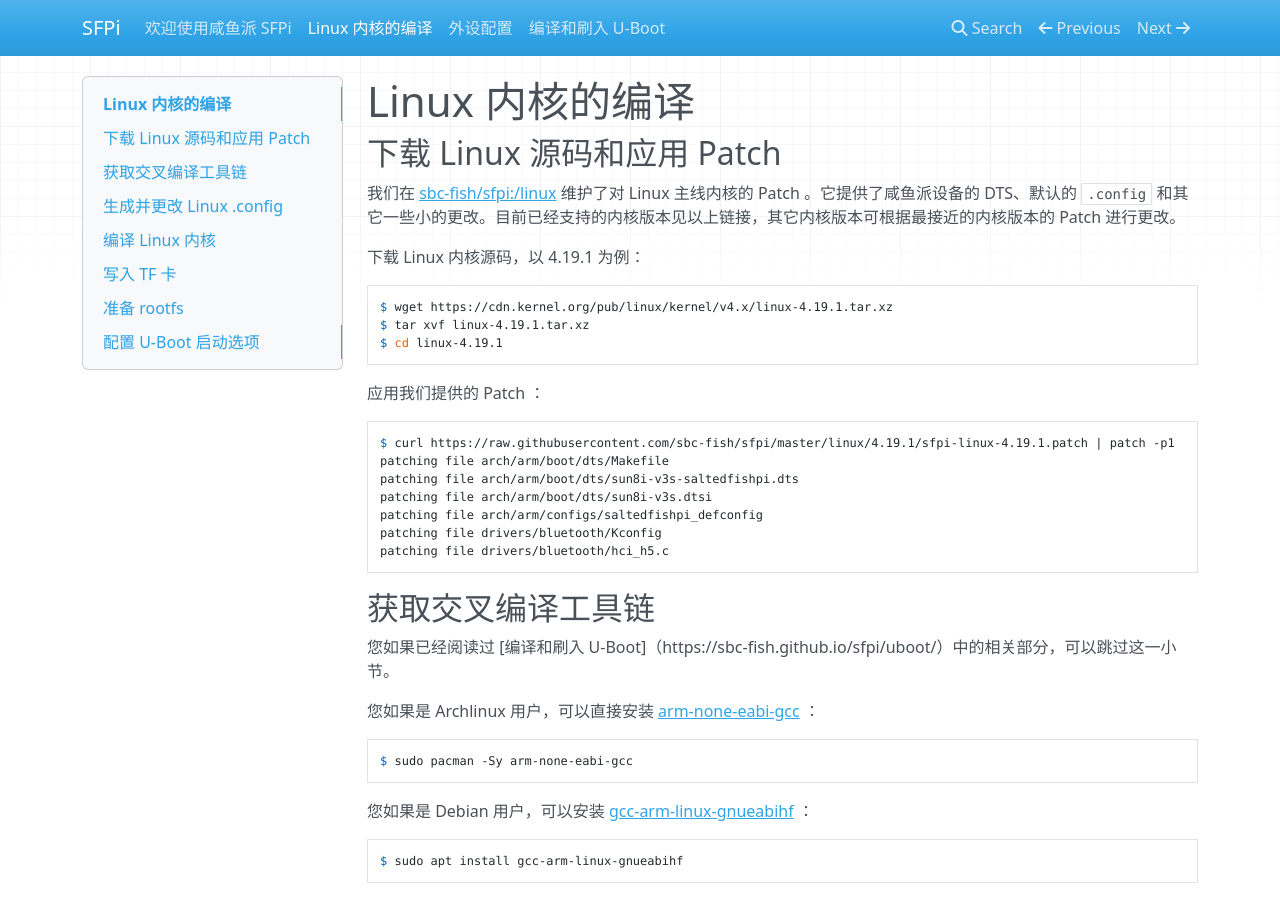
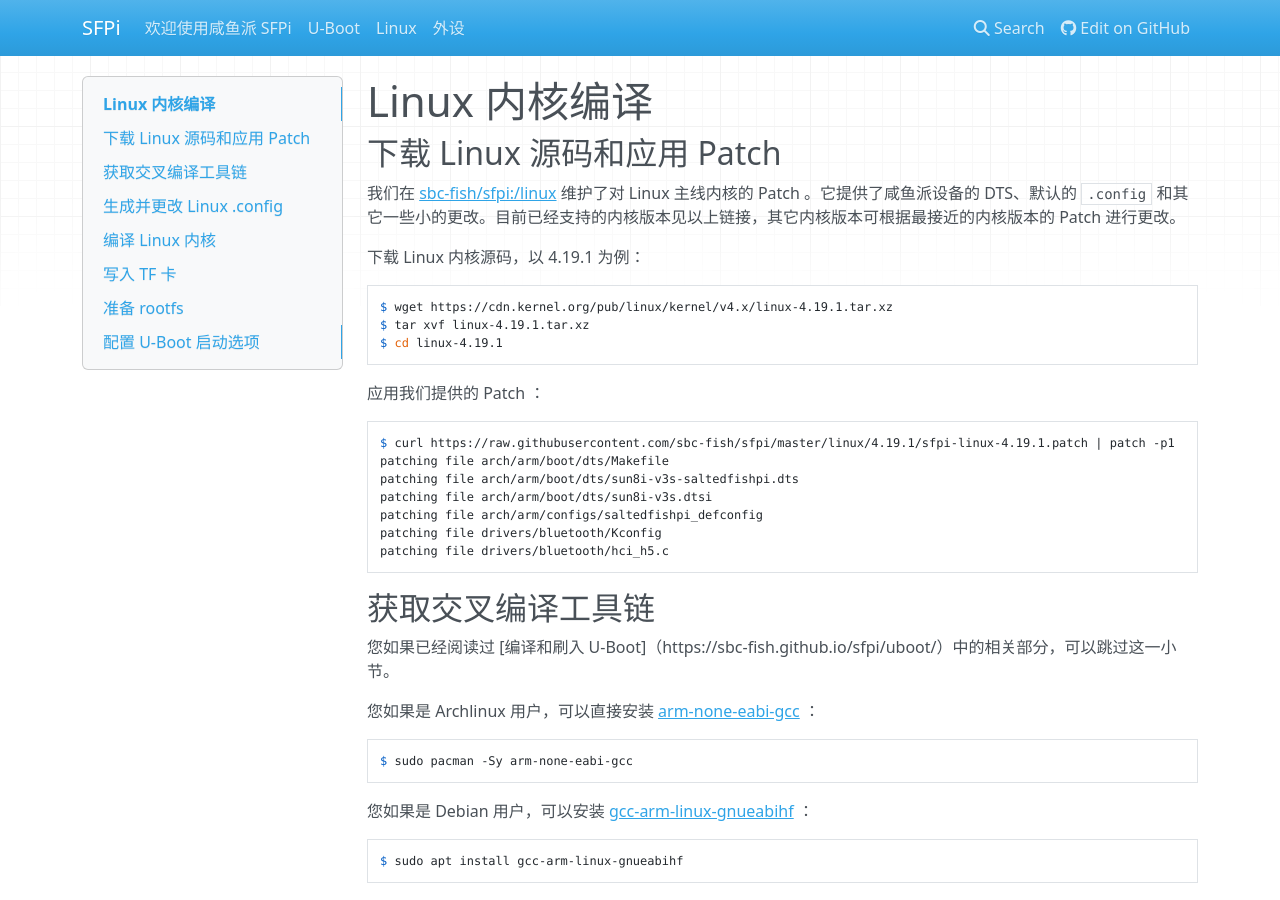
Before and after one commit to sbc-fish/sfpi, an MkDocs documentation site: the page built from docs/docs/linux.md, in a window 1280 px wide and 900 px high. Built offline with MkDocs 1.6.1, drawn with Linux system fonts in a browser that asks for light colours; nearby versions of some CDN libraries; some of the changed lines change nothing that is shown.

Commit message:
Update mkdocs.yml about nav bar order

```diff
--- a/docs/docs/linux.md
+++ b/docs/docs/linux.md
@@ -1,4 +1,4 @@
-# Linux 内核的编译
+# Linux 内核编译
 
 ## 下载 Linux 源码和应用 Patch
 
--- a/docs/mkdocs.yml
+++ b/docs/mkdocs.yml
@@ -1 +1,7 @@
 site_name: SFPi
+repo_url: https://github.com/sbc-fish/sfpi
+nav:
+    - '欢迎使用咸鱼派 SFPi': docs/index.md
+    - 'U-Boot': docs/uboot.md
+    - 'Linux': docs/linux.md
+    - '外设': docs/peripherals.md
```
